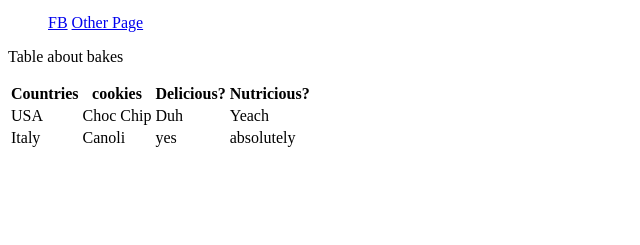
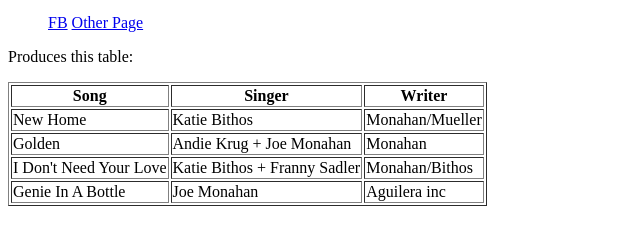
Before and after one commit to RiverJAM/RiverJAM.github.io, a plain HTML site: page index.html in a window 1280 px wide. Shown: the part 407-652 px from the top of the page, without its empty margins (0-640 px from the left). Drawn offline with Linux system fonts and the light colour scheme.

Commit message:
adds table

```diff
--- a/index.html
+++ b/index.html
@@ -16,27 +16,35 @@
   <a target="_blank" href="other_page.html">Other Page</a>
 
 </ul>
-<p>Table about bakes</p>
-<table>
-  <colgroup span="4"></colgroup>
+<p>Produces this table:</p>
+    <table border="1">
       <tr>
-    <th>Countries</th>
-    <th>cookies</th>
-    <th>Delicious?</th>
-    <th>Nutricious?</th>
+        <th>Song</th>
+        <th>Singer</th>
+        <th>Writer</th>
       </tr>
       <tr>
-    <td>USA</td>
-    <td>Choc Chip</td>
-    <td>Duh</td>
-    <td>Yeach</td>
+        <td>New Home</td>
+        <td>Katie Bithos</td>
+        <td>Monahan/Mueller</td>
       </tr>
       <tr>
-    <td>Italy</td>
-    <td>Canoli</td>
-    <td>yes</td>
-    <td>absolutely</td>
+        <td>Golden</td>
+        <td>Andie Krug + Joe Monahan</td>
+        <td>Monahan</td>
       </tr>
+      <tr>
+        <td>I Don't Need Your Love</td>
+        <td>Katie Bithos + Franny Sadler</td>
+        <td>Monahan/Bithos</td>
+      </tr>
+      <tr>
+        <td>Genie In A Bottle</td>
+        <td>Joe Monahan</td>
+        <td>Aguilera inc</td>
+      </tr>
+    </table>
+    <p>
 </section>
 </body>
 
```
Lines whose indentation alone changed are shown as unchanged.
